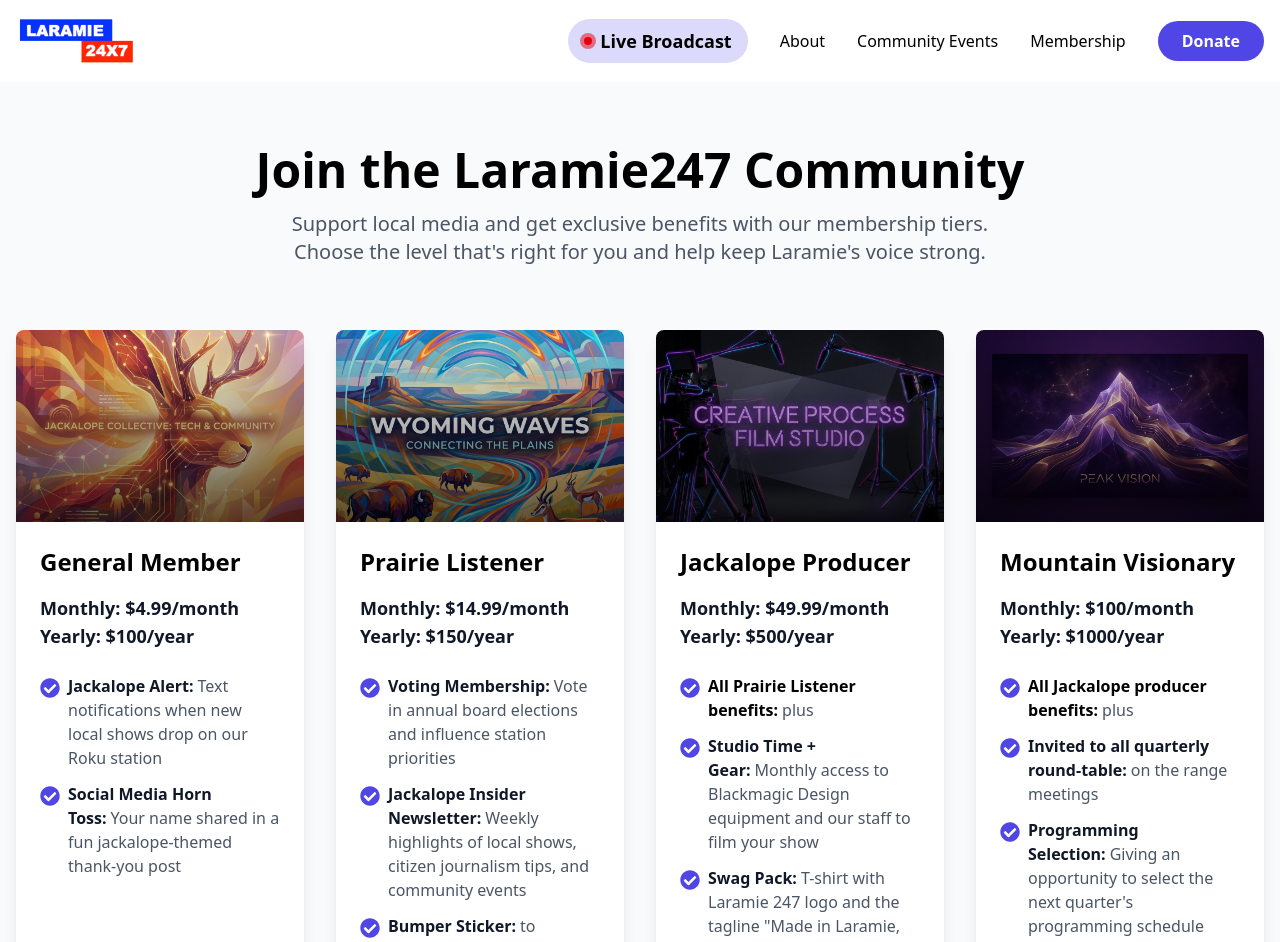
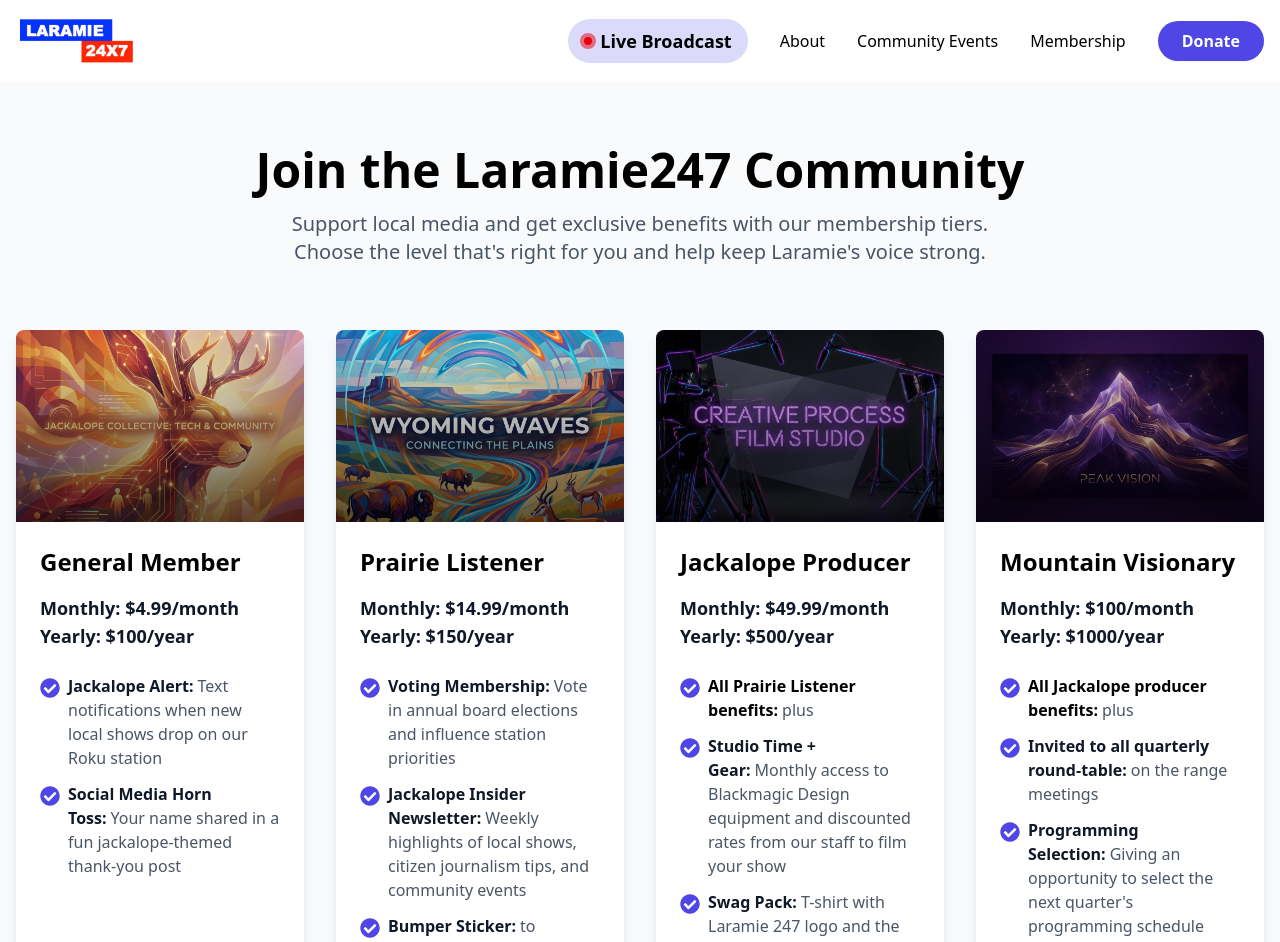
Before and after one commit to Laramie247/laramie247, a Next.js app: page /membership in a window 1280 px wide. Shown: the top 942 px of the page. Built offline with nearby package versions, Linux system fonts and the light colour scheme.

Commit message:
update jackalope perk description

```diff
--- a/data/membershipTiers.ts
+++ b/data/membershipTiers.ts
@@ -83,7 +83,7 @@ export const tiers: Tier[] = [
             },
             {
                 title: "Studio Time + Gear",
-                description: "Monthly access to Blackmagic Design equipment and our staff to film your show"
+                description: "Monthly access to Blackmagic Design equipment and discounted rates from our staff to film your show"
             },
             {
                 title: "Swag Pack",
```
